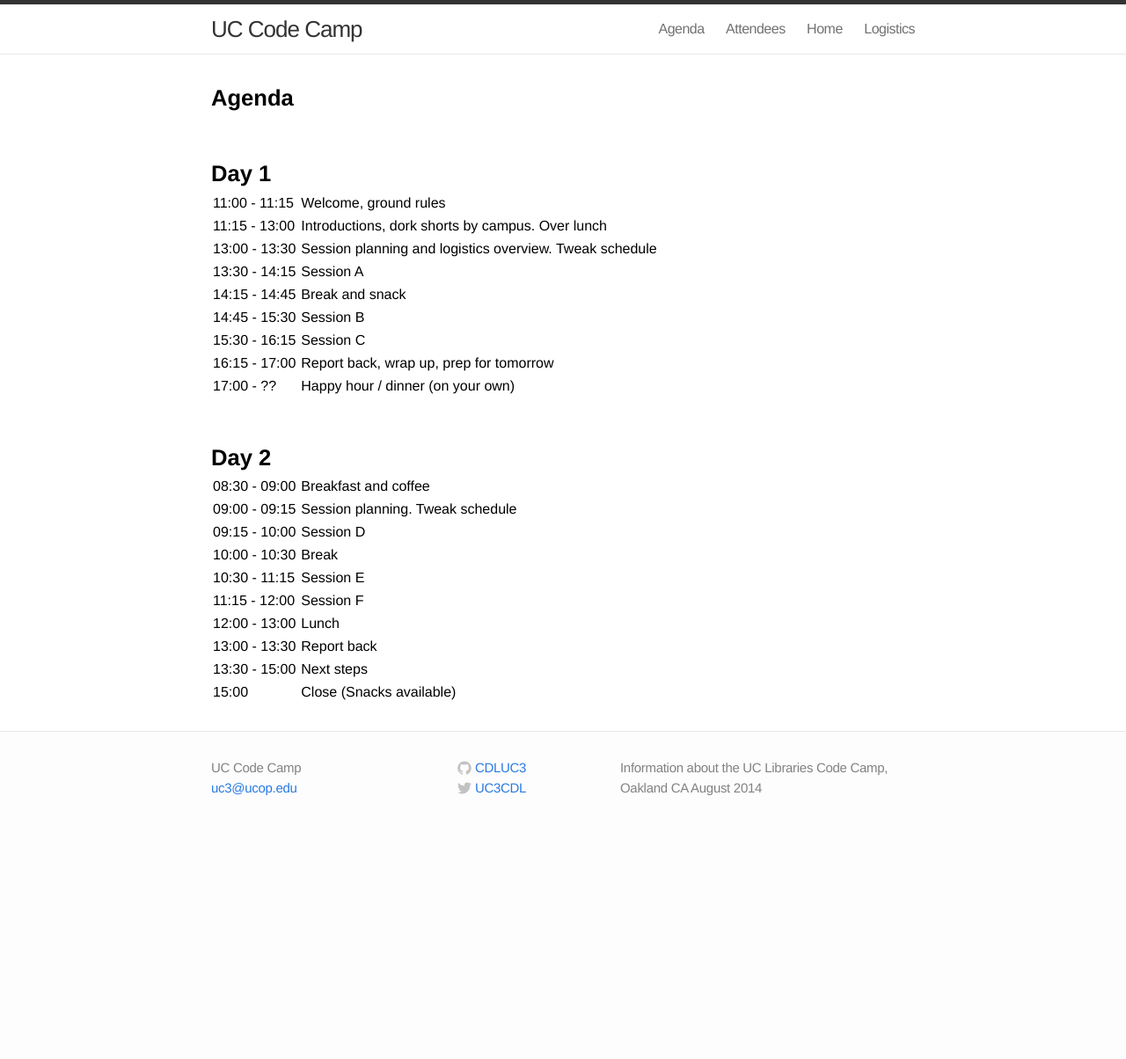
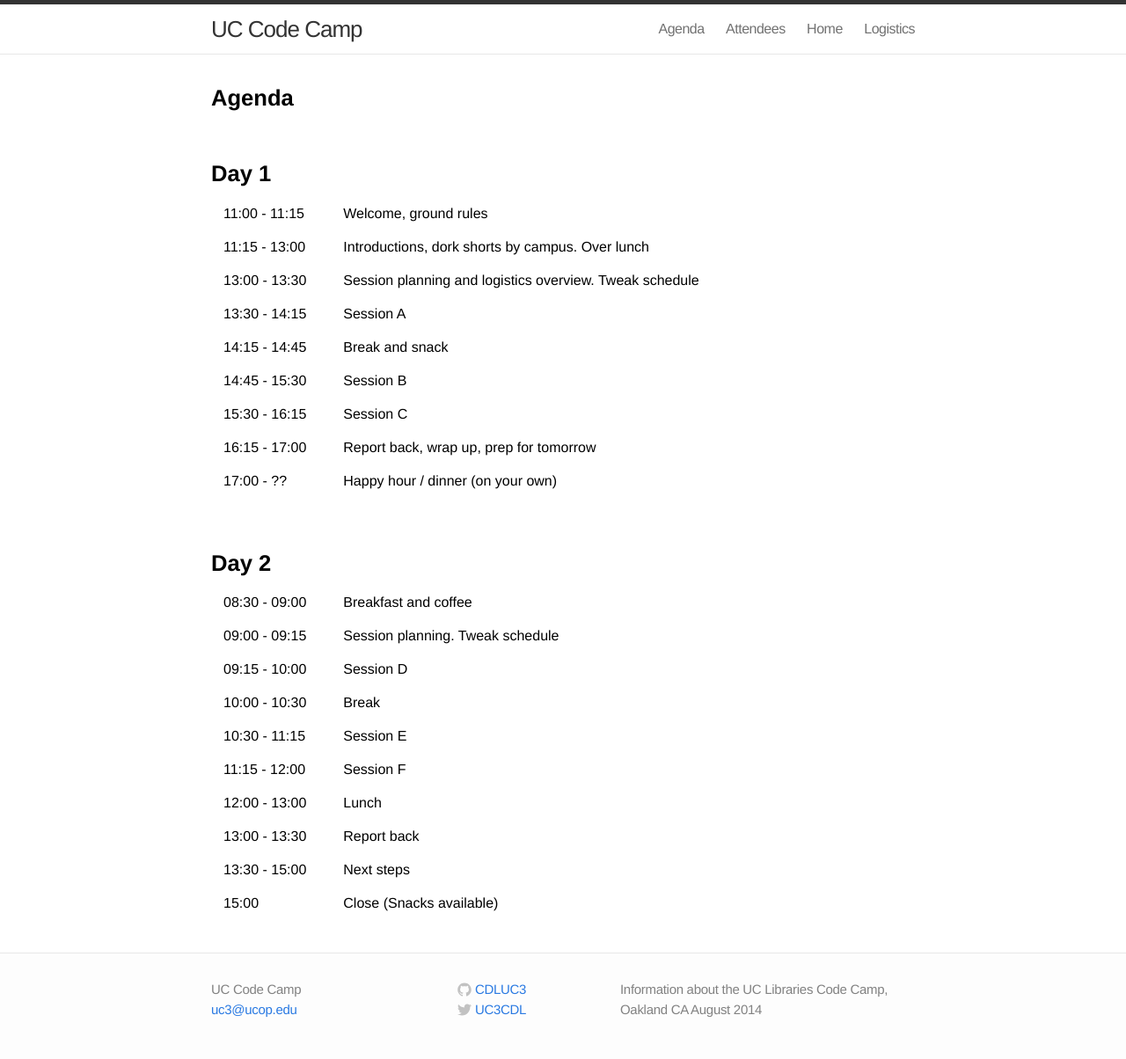
Before and after one commit to CDLUC3/UC-code-camp, a Jekyll site: the page built from agenda.md, in a window 1280 px wide. Shown: the whole page at 88% size. Built offline with Jekyll 4.4.1, drawn with Linux system fonts in a browser that asks for light colours; Markdown is read by kramdown in place of the engine named in the settings; before the commit the page ends 1089 px from its top, so only the background shows below that.

Commit message:
fixing cell spacing

```diff
--- a/agenda.md
+++ b/agenda.md
@@ -9,7 +9,7 @@ permalink: /agenda/
 # Day 1
 
 
-<table>
+<table cellspacing="14">
 <tr>
 	<td>	11:00 - 11:15 	</td>
 	<td>	</td><td>	</td>
@@ -54,7 +54,7 @@ permalink: /agenda/
 
 # Day 2
 
-<table>
+<table cellspacing="14">
 <tr>	<td>	08:30 - 09:00	</td>	<td>	</td>	<td>	</td>	<td>	Breakfast and coffee	</td>	</tr>
 <tr>	<td>	09:00 - 09:15	</td>	<td>	</td>	<td>	</td>	<td>	Session planning. Tweak schedule	</td>	</tr>
 <tr>	<td>	09:15 - 10:00	</td>	<td>	</td>	<td>	</td>	<td>	Session D	</td>	</tr>
--- a/index.html
+++ b/index.html
@@ -17,7 +17,7 @@ title: Home
 
 <p><br></p>
 
-<p><strong>When and Where:</strong> August 27-28, 2014 in Oakland, CA. We will start at 11 am on Aug 27 and end by 3 pm on Aug 28 to minimize the need for lodging. More logistics here (to be revised as updates occur).</p>
+<p><strong>When and Where:</strong> August 27-28, 2014 in Oakland, CA. See <a href="http://CDLUC3.github.io/uc-code-camp/logistics</p>
 
 <p><br></p>
 
```
Also changed, not shown: attendees.md (+1 -1 lines).
